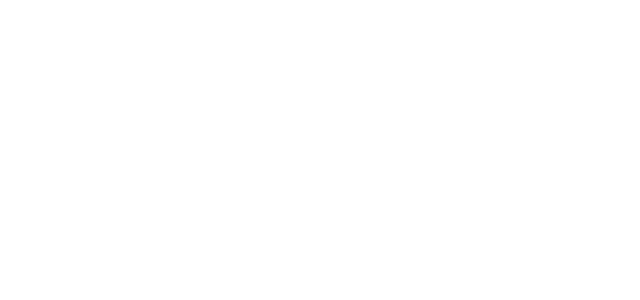
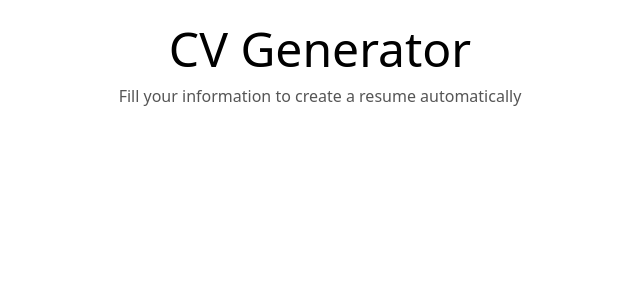
Before and after one commit to danielz0102/cv-generator, a React (Vite) app: page / in a window 1280 px wide. Shown: the top 300 px of the page, without its empty margins (320-960 px from the left). Built offline with nearby package versions, Linux system fonts and the light colour scheme.

Commit message:
feat: add header

```diff
--- a/package.json
+++ b/package.json
@@ -11,6 +11,7 @@
     "format": "prettier --write ."
   },
   "dependencies": {
+    "@fontsource-variable/inter": "^5.2.5",
     "react": "^19.0.0",
     "react-dom": "^19.0.0"
   },
--- a/src/components/App.jsx
+++ b/src/components/App.jsx
@@ -1,7 +1,12 @@
 import '@/styles/App.css'
+import { Header } from './Header'
 
 function App() {
-  return <></>
+  return (
+    <>
+      <Header />
+    </>
+  )
 }
 
 export default App
--- /dev/null
+++ b/src/components/Header.jsx
@@ -0,0 +1,10 @@
+import '@/styles/Header.css'
+
+export function Header() {
+  return (
+    <header className="app-header">
+      <h1>CV Generator</h1>
+      <p>Fill your information to create a resume automatically</p>
+    </header>
+  )
+}
--- a/src/main.jsx
+++ b/src/main.jsx
@@ -1,6 +1,8 @@
+// Supports weights 100-900
+import '@fontsource-variable/inter'
+import '@/styles/index.css'
 import { StrictMode } from 'react'
 import { createRoot } from 'react-dom/client'
-import '@/styles/index.css'
 import App from '@/components/App.jsx'
 
 createRoot(document.getElementById('root')).render(
--- a/src/styles/App.css
+++ b/src/styles/App.css
@@ -0,0 +1,5 @@
+#root {
+  font-family: 'Inter Variable', system-ui;
+  min-height: 100vh;
+  padding: 16px;
+}
--- /dev/null
+++ b/src/styles/Header.css
@@ -0,0 +1,13 @@
+.app-header {
+  text-align: center;
+
+  & h1 {
+    font-size: 3rem;
+    margin-bottom: 4px;
+    font-weight: 400;
+  }
+
+  & p {
+    color: #555;
+  }
+}
```
Also changed, not shown: 1 other file (tests, documents, lock files or other folders).
